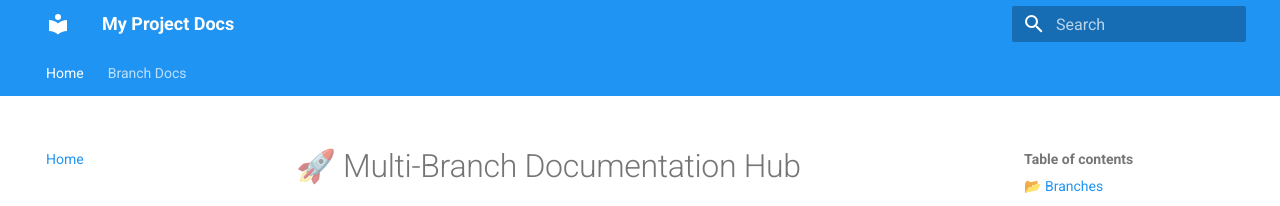
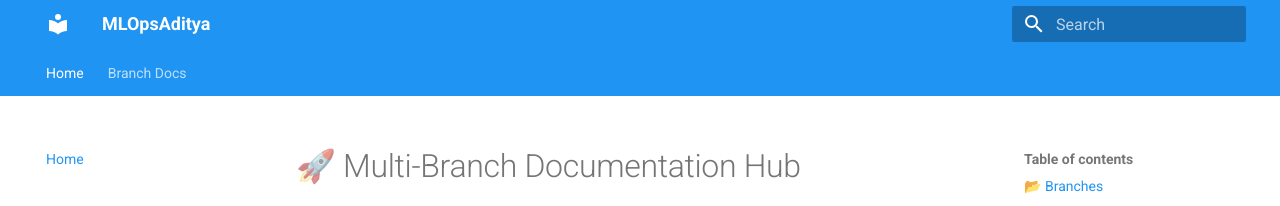
Before and after one commit to AdiSingh003/MLOps-AdityaPratapSingh-M25CSA002, an MkDocs documentation site: the page built from docs/index.md, in a window 1280 px wide. Shown: the top 206 px of the page. Built offline with MkDocs 1.6.1 and Material for MkDocs 9.7.7, drawn with Linux system fonts in a browser that asks for light colours; some of the changed lines change nothing that is shown.

Commit message:
updated yaml files

```diff
--- a/mkdocs.yml
+++ b/mkdocs.yml
@@ -1,4 +1,4 @@
-site_name: My Project Docs
+site_name: MLOpsAditya
 site_description: Multi-branch documentation viewer
 site_author: Aditya Pratap Singh
 
@@ -25,12 +25,12 @@
 nav:
   - Home: index.md
   - Branch Docs:
-      - Branch 1: branches/branch1.md
-      - Branch 2: branches/branch2.md
-      - Branch 3: branches/branch3.md
-      - Branch 4: branches/branch4.md
-      - Branch 5: branches/branch5.md
-      - Branch 6: branches/branch6.md
+      - Assignment 1: branches/assg_1.md
+      - Assignment 2: branches/assg_2.md
+      - Assignment 3: branches/assg_3.md
+      - Assignment 4: branches/assg_4.md
+      - Assignment 5: branches/assg_5.md
+      - Worksheet 1: branches/worksheet1.md
 
 
 
```
Also changed, not shown: 1 other file.
